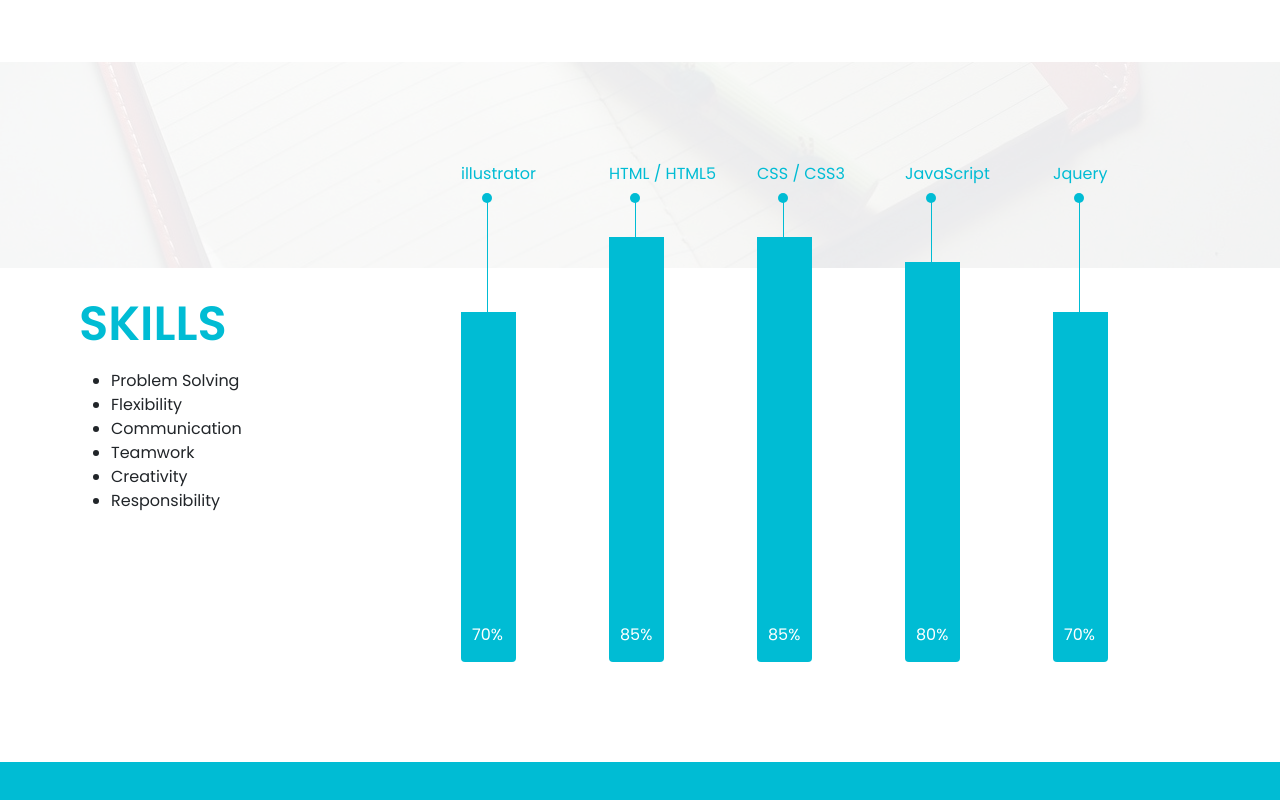
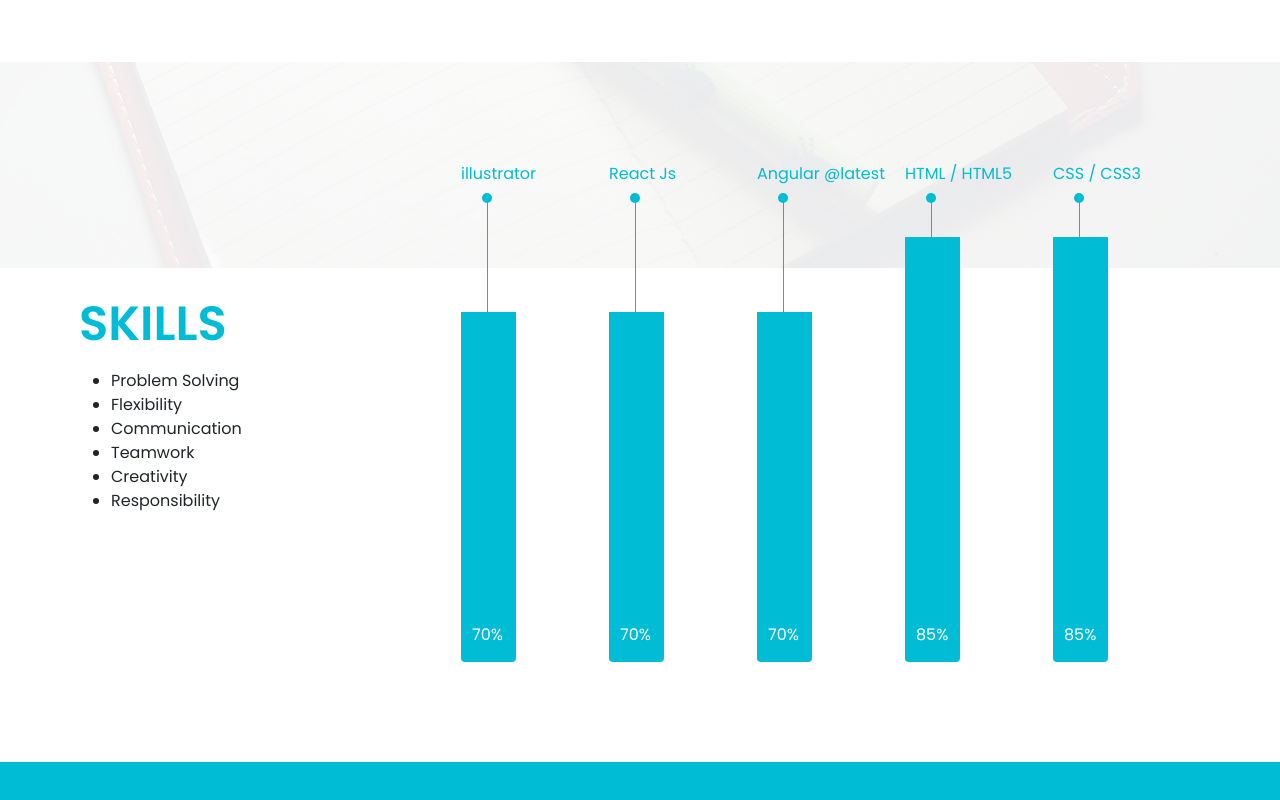
Before and after one commit to pradeepbhosle8/pradeepbhosle, a plain HTML site: page index.html in a window 1280 px wide. Shown: the part 532-1332 px from the top of the page. Drawn offline with nearby package versions, Linux system fonts and the light colour scheme; no server answers.

Commit message:
Update index.html
Progress status changes

```diff
--- a/index.html
+++ b/index.html
@@ -200,6 +200,35 @@
 									<span class="label">illustrator</span>
 
 								</div>
+
+								<div class="swiper-slide">
+
+									<div class="progress progress-bar-vertical">
+										<div class="progress-bar" role="progressbar" aria-valuenow="70"
+											aria-valuemin="0" aria-valuemax="100" style="height: 70%;">
+
+										</div>
+
+									</div>
+									<span class="sr-only">70% </span>
+									<span class="label">React Js</span>
+
+								</div>
+
+								<div class="swiper-slide">
+
+									<div class="progress progress-bar-vertical">
+										<div class="progress-bar" role="progressbar" aria-valuenow="70"
+											aria-valuemin="0" aria-valuemax="100" style="height: 70%;">
+
+										</div>
+
+									</div>
+									<span class="sr-only">70% </span>
+									<span class="label">Angular @latest</span>
+
+								</div>
+
 								<div class="swiper-slide">
 
 									<div class="progress progress-bar-vertical">
@@ -280,19 +309,7 @@
 
 								</div>
 
-								<div class="swiper-slide">
 
-									<div class="progress progress-bar-vertical">
-										<div class="progress-bar" role="progressbar" aria-valuenow="70"
-											aria-valuemin="0" aria-valuemax="100" style="height: 70%;">
-
-										</div>
-
-									</div>
-									<span class="sr-only">70% </span>
-									<span class="label">Angular @latest</span>
-
-								</div>
 
 								<div class="swiper-slide">
 
```
